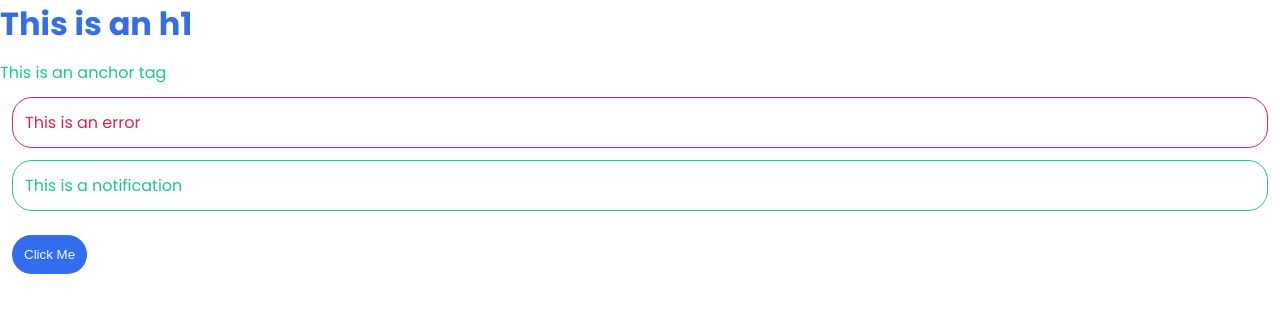
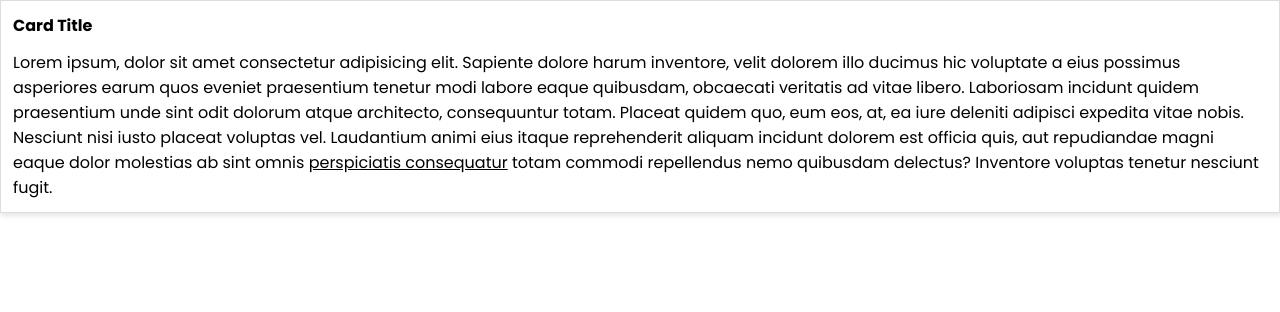
Before and after one commit to HasibullahMahmood/Sass, a website: page index.html in a window 1280 px wide. Drawn offline with Linux system fonts and the light colour scheme.

Commit message:
card component implemented

```diff
--- a/gulpfile.js
+++ b/gulpfile.js
@@ -2,11 +2,11 @@ const { src, dest, watch, series } = require('gulp');
 const sass = require('gulp-sass')(require('sass'));
 
 function buildStyles() {
-	return src('/shinobi/**/.scss').pipe(sass()).pipe(dest('css'));
+	return src('shinobi/**/*.scss').pipe(sass()).pipe(dest('css'));
 }
 
 function watchTask() {
-	watch(['/shinobi/**/*.scss'], buildStyles);
+	watch(['shinobi/**/*.scss'], buildStyles);
 }
 
 exports.default = series(buildStyles, watchTask);
--- a/index.html
+++ b/index.html
@@ -8,10 +8,19 @@
 		<title>Sass</title>
 	</head>
 	<body>
-		<h1>This is an h1</h1>
-		<a href="#">This is an anchor tag</a>
-		<p class="error">This is an error</p>
-		<p class="notification">This is a notification</p>
-		<button>Click Me</button>
+		<!-- COMPONENTS -->
+		<div class="card">
+			<h1 class="card-title">Card Title</h1>
+			<div class="card-body">
+				Lorem ipsum, dolor sit amet consectetur adipisicing elit. Sapiente dolore harum inventore, velit dolorem
+				illo ducimus hic voluptate a eius possimus asperiores earum quos eveniet praesentium tenetur modi labore
+				eaque quibusdam, obcaecati veritatis ad vitae libero. Laboriosam incidunt quidem praesentium unde sint
+				odit dolorum atque architecto, consequuntur totam. Placeat quidem quo, eum eos, at, ea iure deleniti
+				adipisci expedita vitae nobis. Nesciunt nisi iusto placeat voluptas vel. Laudantium animi eius itaque
+				reprehenderit aliquam incidunt dolorem est officia quis, aut repudiandae magni eaque dolor molestias ab
+				sint omnis <a href="#">perspiciatis consequatur</a> totam commodi repellendus nemo quibusdam delectus?
+				Inventore voluptas tenetur nesciunt fugit.
+			</div>
+		</div>
 	</body>
 </html>
--- a/shinobi/_variables.scss
+++ b/shinobi/_variables.scss
@@ -11,3 +11,9 @@ $base-margin: 0.75rem;
 // borders
 $base-border-thickness: 1px;
 $base-border-radius: 20px;
+
+// box-shadow
+$base-box-shadow: 1px 3px 5px rgba(0, 0, 0, 0.1);
+
+// font-sizes
+$base-font-size: 1rem;
--- /dev/null
+++ b/shinobi/components/_card.scss
@@ -0,0 +1,19 @@
+.card {
+	display: block;
+	padding: $base-padding;
+	border: $base-border-thickness solid #ddd;
+	box-shadow: $base-box-shadow;
+
+	.card-title {
+		font-size: $base-font-size;
+		font-weight: bold;
+		padding-bottom: $base-padding;
+	}
+
+	.card-body {
+		font-size: $base-font-size;
+		a {
+			text-decoration: underline;
+		}
+	}
+}
--- a/shinobi/index.scss
+++ b/shinobi/index.scss
@@ -5,5 +5,6 @@
 @import 'base'; // colors
 
 // components
+@import 'components/card';
 
 // utilities
```
Also changed, not shown: css/index.css.
